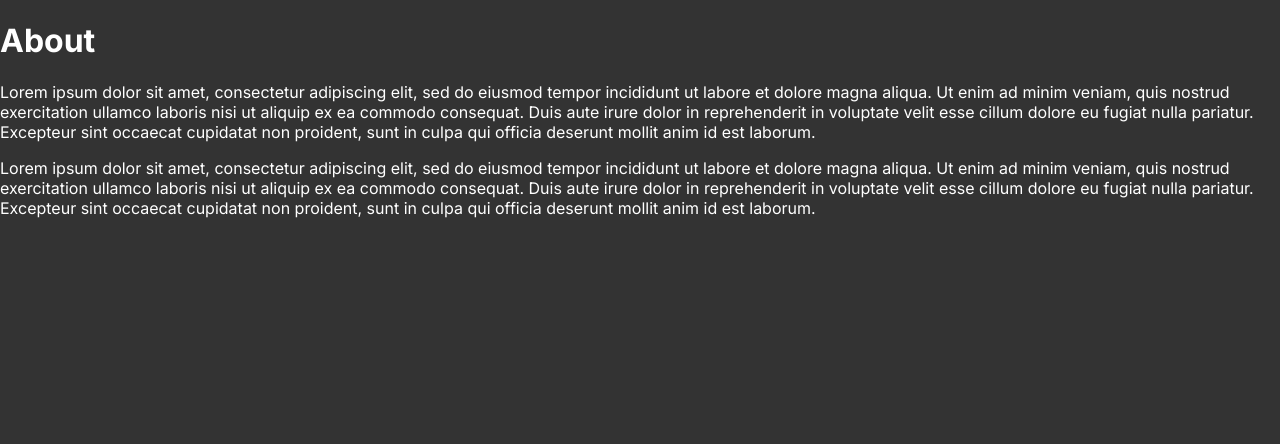
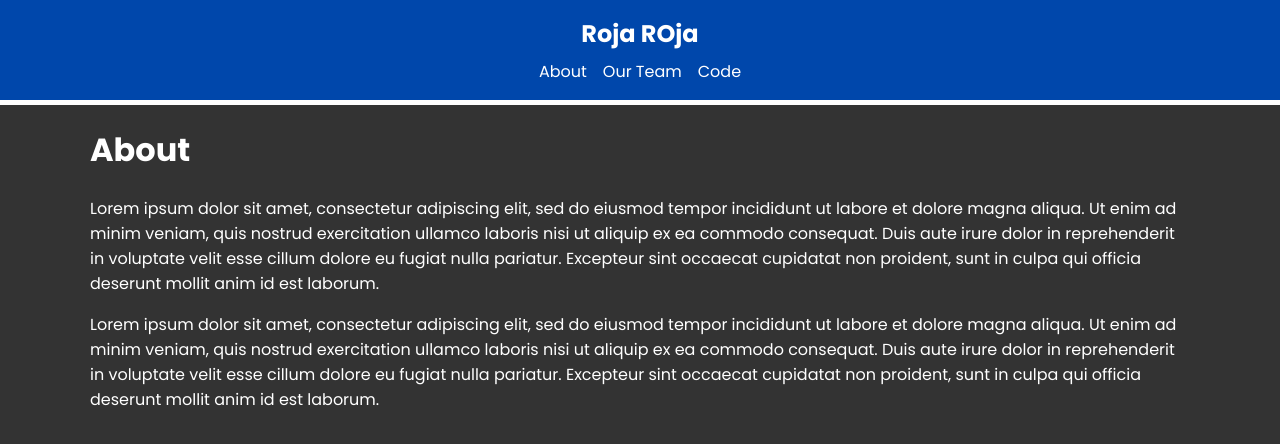
Before and after one commit to Rojahm/nextjs-13-brad, a Next.js app: page /about in a window 1280 px wide. Shown: the top 444 px of the page. Built offline with nearby package versions, Linux system fonts and the light colour scheme.

Commit message:
layout.jsx

```diff
--- a/app/layout.js
+++ /dev/null
@@ -1,17 +0,0 @@
-import './globals.css'
-import { Inter } from 'next/font/google'
-
-const inter = Inter({ subsets: ['latin'] })
-
-export const metadata = {
-  title: 'Create Next App',
-  description: 'Generated by create next app',
-}
-
-export default function RootLayout({ children }) {
-  return (
-    <html lang="en">
-      <body className={inter.className}>{children}</body>
-    </html>
-  )
-}
--- /dev/null
+++ b/app/layout.jsx
@@ -0,0 +1,25 @@
+import { Poppins } from "next/font/google";
+import Header from "./components/Header";
+import "./globals.css";
+
+const poppins = Poppins({
+  weight: ["100", "200", "300", "400", "500", "600", "700"],
+  subsets: ["latin"],
+});
+
+export const metadata = {
+  title: "ROJA NEXT",
+  description: "texting next 13",
+  keywords: "next, web, roja",
+};
+
+export default function RootLayout({ children }) {
+  return (
+    <html lang="en">
+      <body className={poppins.className}>
+        <Header />
+        <main className="container">{children}</main>
+      </body>
+    </html>
+  );
+}
```
